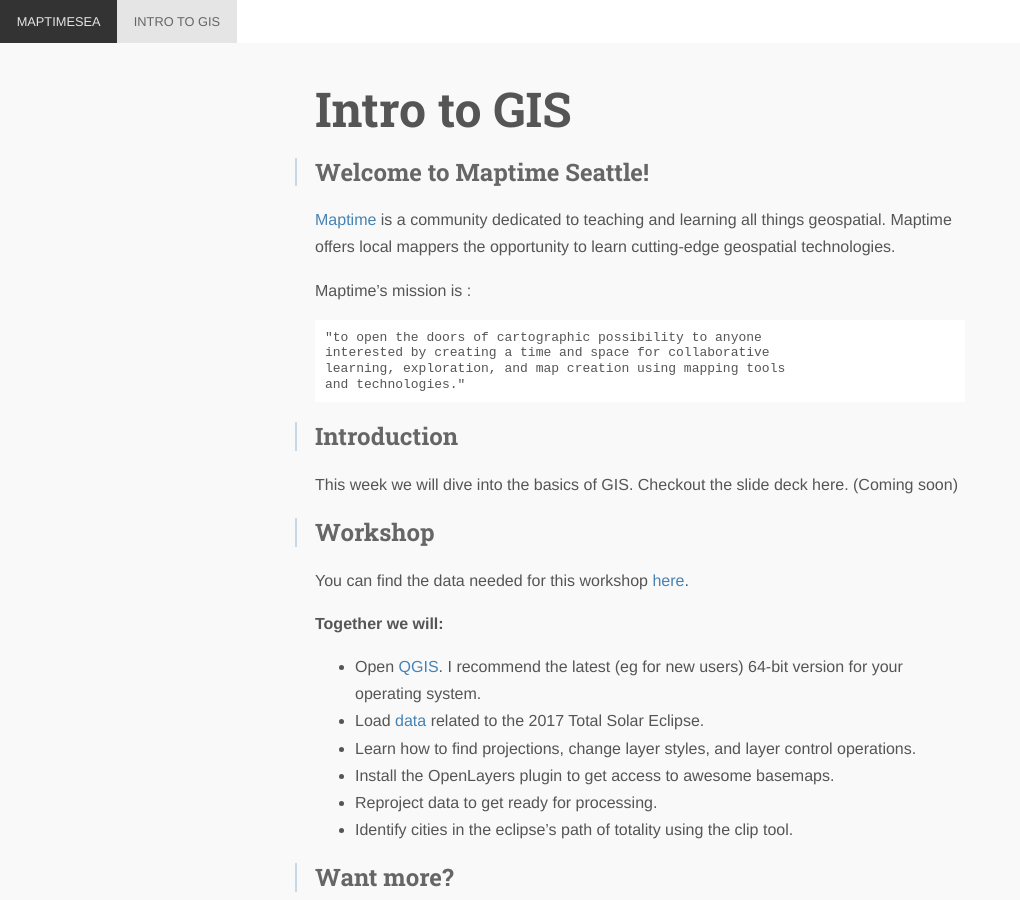
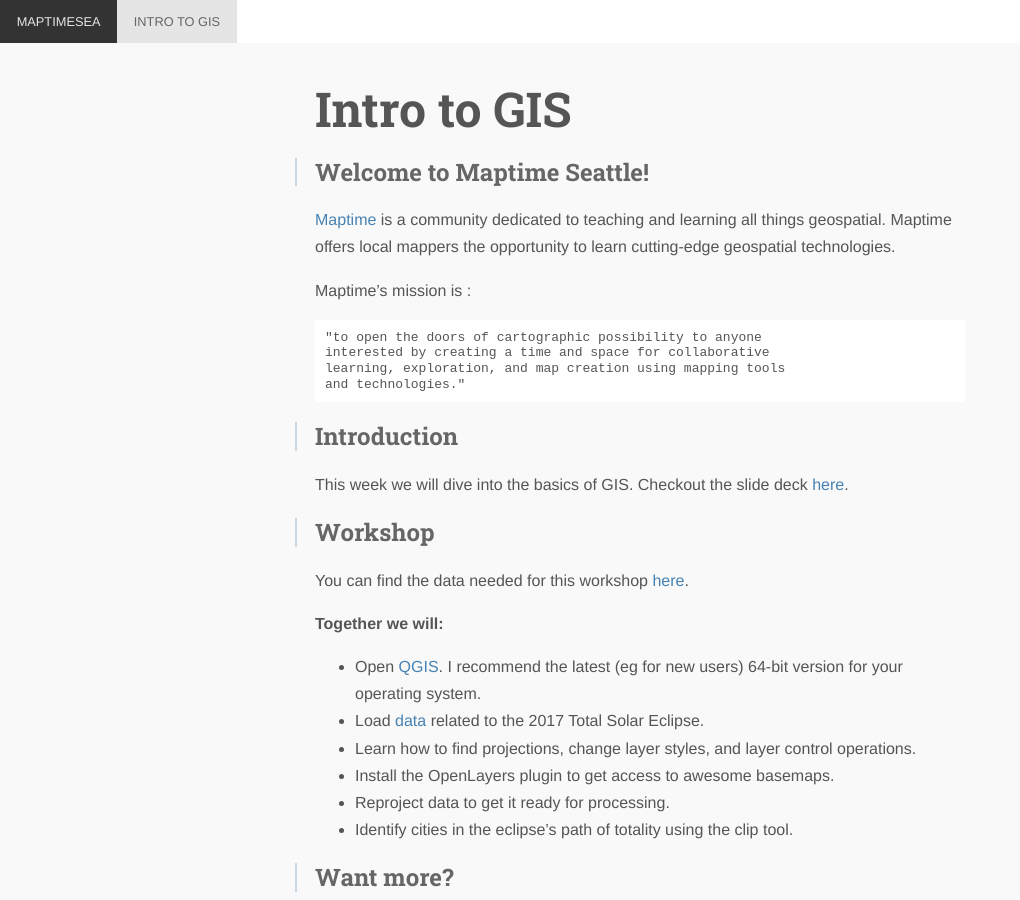
Before and after one commit to MaptimeSEA/maptimesea.github.io, a Jekyll site: the page built from _posts/2017-09-06-introtogis.markdown, in a window 1280 px wide and 900 px high. Shown: the whole window, without its empty margins (0-1020 px from the left). Built offline with Jekyll 4.4.1, drawn with Linux system fonts in a browser that asks for light colours; nearby versions of some CDN libraries; Markdown is read by kramdown in place of the engine named in the settings.

Commit message:
added link to slides

````diff
--- a/_posts/2017-09-06-introtogis.markdown
+++ b/_posts/2017-09-06-introtogis.markdown
@@ -16,7 +16,7 @@
 ```
 
 ## Introduction
-This week we will dive into the basics of GIS. Checkout the slide deck here. (Coming soon)
+This week we will dive into the basics of GIS. Checkout the slide deck [here](/img/IntroToGIS_MaptimeSea_20170906.pdf).
 
 ## Workshop
 
@@ -27,7 +27,7 @@
 * Load [data](https://github.com/christyheaton/MaptimeSea_092017) related to the 2017 Total Solar Eclipse.
 * Learn how to find projections, change layer styles, and layer control operations.
 * Install the OpenLayers plugin to get access to awesome basemaps.
-* Reproject data to get ready for processing.
+* Reproject data to get it ready for processing.
 * Identify cities in the eclipse's path of totality using the clip tool.
 
 ## Want more?
````
